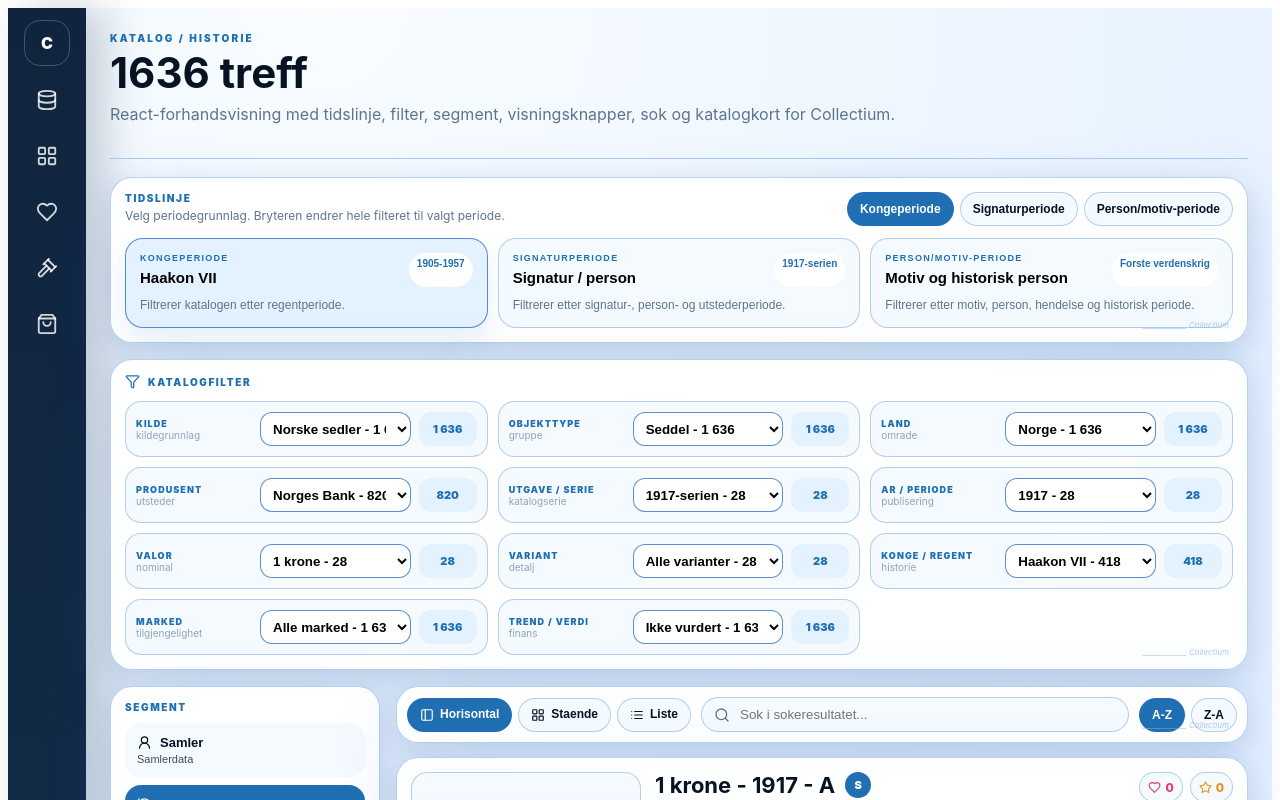
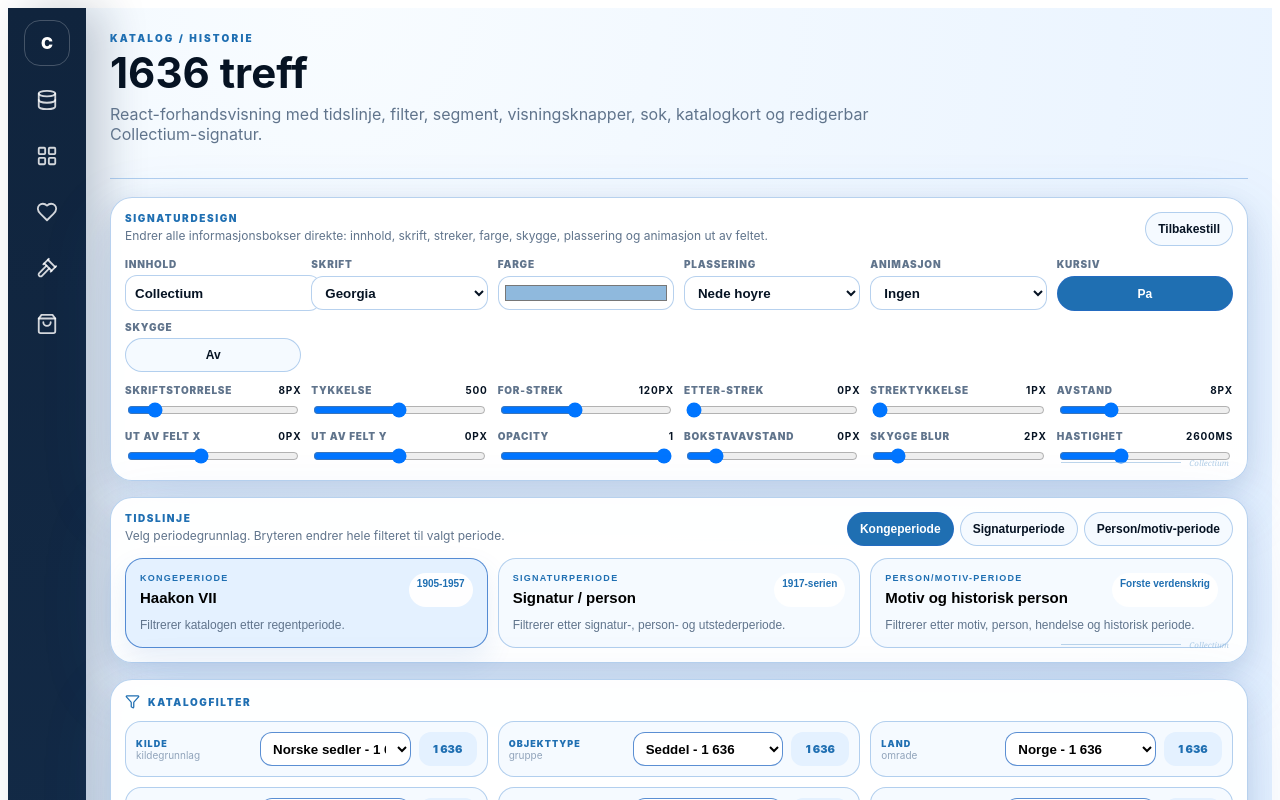
Before and after one commit to tsandvin/Collectium-, a React (Vite) app: page / in a window 1280 px wide. Shown: the top 800 px of the page. Built offline with nearby package versions, Linux system fonts and the light colour scheme.

Commit message:
Add configurable signature designer to preview

```diff
--- a/src/CollectiumKatalogReactPreview.jsx
+++ b/src/CollectiumKatalogReactPreview.jsx
@@ -1,4 +1,4 @@
-import React, { useMemo, useState } from "react";
+import React, { createContext, useContext, useMemo, useState } from "react";
 import {
   Archive,
   ChevronDown,
@@ -37,6 +37,33 @@ const skin = {
   shadowSoft: "0 12px 28px rgba(37,106,196,.10)",
 };
 
+const defaultSignature = {
+  text: "Collectium",
+  fontFamily: "Georgia, serif",
+  fontSize: 8,
+  fontWeight: 500,
+  italic: true,
+  color: "rgba(143,185,221,.72)",
+  beforeLine: 120,
+  afterLine: 0,
+  lineHeight: 1,
+  lineGap: 8,
+  opacity: 1,
+  letterSpacing: 0,
+  position: "bottomRight",
+  offsetX: 0,
+  offsetY: 0,
+  shadow: false,
+  shadowX: 0,
+  shadowY: 1,
+  shadowBlur: 2,
+  shadowColor: "rgba(6,19,35,.22)",
+  animation: "none",
+  duration: 2600,
+};
+
+const SignatureContext = createContext(defaultSignature);
+
 const filters = [
   { key: "source", label: "Kilde", note: "kildegrunnlag", values: [["Norske sedler", "1 636"], ["Norsk mynt", "412"], ["Reklameobjekter", "86"], ["Alle kilder", "2 134"]] },
   { key: "object_group", label: "Objekttype", note: "gruppe", values: [["Seddel", "1 636"], ["Mynt", "412"], ["Skilt", "86"], ["Alle typer", "2 134"]] },
@@ -69,12 +96,174 @@ const viewOptions = [
   { id: "list", label: "Liste", icon: List },
 ];
 
+function signatureAnchor(position) {
+  if (position === "bottomLeft") return { left: 18, bottom: 12 };
+  if (position === "topRight") return { right: 18, top: 12 };
+  if (position === "topLeft") return { left: 18, top: 12 };
+  if (position === "centerRight") return { right: 18, top: "50%" };
+  return { right: 18, bottom: 12 };
+}
+
+function signatureAnimation(name, duration) {
+  if (name === "float") return `collectiumSignatureFloat ${duration}ms ease-in-out infinite`;
+  if (name === "pulse") return `collectiumSignaturePulse ${duration}ms ease-in-out infinite`;
+  if (name === "slideOut") return `collectiumSignatureSlideOut ${duration}ms ease-in-out infinite`;
+  return "none";
+}
+
+function Signature() {
+  const settings = useContext(SignatureContext);
+  const textShadow = settings.shadow
+    ? `${settings.shadowX}px ${settings.shadowY}px ${settings.shadowBlur}px ${settings.shadowColor}`
+    : "none";
+
+  return (
+    <span
+      aria-hidden="true"
+      style={{
+        position: "absolute",
+        ...signatureAnchor(settings.position),
+        transform: `translate(${settings.offsetX}px, ${settings.offsetY}px)`,
+        display: "inline-flex",
+        alignItems: "center",
+        gap: settings.lineGap,
+        pointerEvents: "none",
+        opacity: settings.opacity,
+        color: settings.color,
+        fontFamily: settings.fontFamily,
+        fontSize: settings.fontSize,
+        fontWeight: settings.fontWeight,
+        fontStyle: settings.italic ? "italic" : "normal",
+        letterSpacing: settings.letterSpacing,
+        textShadow,
+        whiteSpace: "nowrap",
+        zIndex: 2,
+        animation: signatureAnimation(settings.animation, settings.duration),
+      }}
+    >
+      {settings.beforeLine > 0 && <span style={{ width: settings.beforeLine, height: settings.lineHeight, background: settings.color, opacity: 0.82 }} />}
+      <span>{settings.text}</span>
+      {settings.afterLine > 0 && <span style={{ width: settings.afterLine, height: settings.lineHeight, background: settings.color, opacity: 0.82 }} />}
+    </span>
+  );
+}
+
 function Panel({ children, style = {} }) {
   return (
-    <section style={{ position: "relative", borderRadius: 22, border: `1px solid ${skin.border}`, background: skin.panel, boxShadow: skin.shadow, ...style }}>
+    <section style={{ position: "relative", overflow: "visible", borderRadius: 22, border: `1px solid ${skin.border}`, background: skin.panel, boxShadow: skin.shadow, ...style }}>
       {children}
-      <span style={{ position: "absolute", right: 18, bottom: 12, fontSize: 8, fontStyle: "italic", color: "rgba(143,185,221,.72)" }}>____________ Collectium</span>
+      <Signature />
     </section>
+  );
+}
+
+function Control({ label, children }) {
+  return (
+    <label style={{ display: "grid", gap: 5, minWidth: 0 }}>
+      <span style={{ color: skin.muted, fontSize: 10, fontWeight: 900, textTransform: "uppercase", letterSpacing: ".08em" }}>{label}</span>
+      {children}
+    </label>
+  );
+}
+
+function inputStyle() {
+  return {
+    width: "100%",
+    minWidth: 0,
+    height: 34,
+    borderRadius: 12,
+    border: `1px solid ${skin.border}`,
+    background: "white",
+    color: skin.text,
+    padding: "0 9px",
+    outline: "none",
+    fontWeight: 750,
+  };
+}
+
+function SignatureDesigner({ signature, setSignature }) {
+  function patch(key, value) {
+    setSignature((current) => ({ ...current, [key]: value }));
+  }
+
+  return (
+    <Panel style={{ padding: 14, marginBottom: 16 }}>
+      <div style={{ display: "flex", justifyContent: "space-between", gap: 14, flexWrap: "wrap", marginBottom: 12 }}>
+        <div>
+          <div style={{ color: skin.accent, fontSize: 10, fontWeight: 900, textTransform: "uppercase", letterSpacing: ".16em" }}>Signaturdesign</div>
+          <div style={{ marginTop: 4, color: skin.muted, fontSize: 12 }}>Endrer alle informasjonsbokser direkte: innhold, skrift, streker, farge, skygge, plassering og animasjon ut av feltet.</div>
+        </div>
+        <button type="button" onClick={() => setSignature(defaultSignature)} style={pillButton(false)}>Tilbakestill</button>
+      </div>
+
+      <div style={{ display: "grid", gridTemplateColumns: "repeat(auto-fit, minmax(170px, 1fr))", gap: 10 }}>
+        <Control label="Innhold">
+          <input value={signature.text} onChange={(event) => patch("text", event.target.value)} style={inputStyle()} />
+        </Control>
+        <Control label="Skrift">
+          <select value={signature.fontFamily} onChange={(event) => patch("fontFamily", event.target.value)} style={inputStyle()}>
+            <option value="Georgia, serif">Georgia</option>
+            <option value="Inter, ui-sans-serif, system-ui">Inter</option>
+            <option value="Times New Roman, serif">Times</option>
+            <option value="Arial, sans-serif">Arial</option>
+            <option value="Courier New, monospace">Monospace</option>
+          </select>
+        </Control>
+        <Control label="Farge">
+          <input type="color" value={signature.color.startsWith("#") ? signature.color : "#8fb9dd"} onChange={(event) => patch("color", event.target.value)} style={{ ...inputStyle(), padding: 4 }} />
+        </Control>
+        <Control label="Plassering">
+          <select value={signature.position} onChange={(event) => patch("position", event.target.value)} style={inputStyle()}>
+            <option value="bottomRight">Nede hoyre</option>
+            <option value="bottomLeft">Nede venstre</option>
+            <option value="topRight">Oppe hoyre</option>
+            <option value="topLeft">Oppe venstre</option>
+            <option value="centerRight">Midt hoyre</option>
+          </select>
+        </Control>
+        <Control label="Animasjon">
+          <select value={signature.animation} onChange={(event) => patch("animation", event.target.value)} style={inputStyle()}>
+            <option value="none">Ingen</option>
+            <option value="float">Flyt</option>
+            <option value="pulse">Puls</option>
+            <option value="slideOut">Ut av felt</option>
+          </select>
+        </Control>
+        <Control label="Kursiv">
+          <button type="button" onClick={() => patch("italic", !signature.italic)} style={pillButton(signature.italic)}>{signature.italic ? "Pa" : "Av"}</button>
+        </Control>
+        <Control label="Skygge">
+          <button type="button" onClick={() => patch("shadow", !signature.shadow)} style={pillButton(signature.shadow)}>{signature.shadow ? "Pa" : "Av"}</button>
+        </Control>
+      </div>
+
+      <div style={{ display: "grid", gridTemplateColumns: "repeat(auto-fit, minmax(150px, 1fr))", gap: 10, marginTop: 12 }}>
+        <RangeControl label="Skriftstorrelse" value={signature.fontSize} min={6} max={22} unit="px" onChange={(value) => patch("fontSize", value)} />
+        <RangeControl label="Tykkelse" value={signature.fontWeight} min={100} max={900} step={100} onChange={(value) => patch("fontWeight", value)} />
+        <RangeControl label="For-strek" value={signature.beforeLine} min={0} max={280} unit="px" onChange={(value) => patch("beforeLine", value)} />
+        <RangeControl label="Etter-strek" value={signature.afterLine} min={0} max={220} unit="px" onChange={(value) => patch("afterLine", value)} />
+        <RangeControl label="Strektykkelse" value={signature.lineHeight} min={1} max={6} unit="px" onChange={(value) => patch("lineHeight", value)} />
+        <RangeControl label="Avstand" value={signature.lineGap} min={0} max={28} unit="px" onChange={(value) => patch("lineGap", value)} />
+        <RangeControl label="Ut av felt X" value={signature.offsetX} min={-160} max={220} unit="px" onChange={(value) => patch("offsetX", value)} />
+        <RangeControl label="Ut av felt Y" value={signature.offsetY} min={-80} max={80} unit="px" onChange={(value) => patch("offsetY", value)} />
+        <RangeControl label="Opacity" value={signature.opacity} min={0.1} max={1} step={0.05} onChange={(value) => patch("opacity", value)} />
+        <RangeControl label="Bokstavavstand" value={signature.letterSpacing} min={-1} max={6} step={0.25} unit="px" onChange={(value) => patch("letterSpacing", value)} />
+        <RangeControl label="Skygge blur" value={signature.shadowBlur} min={0} max={18} unit="px" onChange={(value) => patch("shadowBlur", value)} />
+        <RangeControl label="Hastighet" value={signature.duration} min={800} max={6000} step={100} unit="ms" onChange={(value) => patch("duration", value)} />
+      </div>
+    </Panel>
+  );
+}
+
+function RangeControl({ label, value, min, max, step = 1, unit = "", onChange }) {
+  return (
+    <label style={{ display: "grid", gap: 4 }}>
+      <span style={{ display: "flex", justifyContent: "space-between", gap: 8, color: skin.muted, fontSize: 10, fontWeight: 900, textTransform: "uppercase", letterSpacing: ".08em" }}>
+        <span>{label}</span>
+        <b style={{ color: skin.text }}>{value}{unit}</b>
+      </span>
+      <input type="range" min={min} max={max} step={step} value={value} onChange={(event) => onChange(Number(event.target.value))} />
+    </label>
   );
 }
 
@@ -168,7 +357,7 @@ function FilterSystem({ filterIndexes, setFilterIndexes }) {
 
 function pillButton(active) {
   return {
-    height: 34,
+    minHeight: 34,
     borderRadius: 999,
     border: `1px solid ${active ? skin.borderStrong : skin.border}`,
     background: active ? skin.accent : skin.panel2,
@@ -261,11 +450,11 @@ function StandingCard({ row, segment }) {
 }
 
 function ListRow({ row, expanded, onToggle, segment }) {
-  return <article style={{ overflow: "hidden", borderRadius: 16, border: `1px solid ${skin.border}`, background: skin.panel, boxShadow: skin.shadowSoft }}><button onClick={onToggle} style={{ width: "100%", display: "grid", gridTemplateColumns: "82px 1.4fr .6fr .5fr .35fr 140px 24px", gap: 12, alignItems: "center", padding: "8px 12px", border: 0, background: "transparent", textAlign: "left", cursor: "pointer" }}><Banknote tone={row.tone} compact /><strong>{row.title}</strong><span>{row.issue}</span><span>{row.variant}</span><strong>{row.rarity}</strong><span style={{ textAlign: "right", fontWeight: 900 }}>{row.value}</span>{expanded ? <ChevronUp size={16} color={skin.accent} /> : <ChevronDown size={16} color={skin.accent} />}</button>{expanded && <div style={{ borderTop: `1px solid ${skin.border}`, padding: 12, background: "rgba(245,250,255,.76)" }}><DetailGrid row={row} segment={segment} /></div>}</article>;
+  return <article style={{ overflow: "visible", borderRadius: 16, border: `1px solid ${skin.border}`, background: skin.panel, boxShadow: skin.shadowSoft, position: "relative" }}><Signature /><button onClick={onToggle} style={{ width: "100%", display: "grid", gridTemplateColumns: "82px 1.4fr .6fr .5fr .35fr 140px 24px", gap: 12, alignItems: "center", padding: "8px 12px", border: 0, background: "transparent", textAlign: "left", cursor: "pointer" }}><Banknote tone={row.tone} compact /><strong>{row.title}</strong><span>{row.issue}</span><span>{row.variant}</span><strong>{row.rarity}</strong><span style={{ textAlign: "right", fontWeight: 900 }}>{row.value}</span>{expanded ? <ChevronUp size={16} color={skin.accent} /> : <ChevronDown size={16} color={skin.accent} />}</button>{expanded && <div style={{ borderTop: `1px solid ${skin.border}`, padding: 12, background: "rgba(245,250,255,.76)" }}><DetailGrid row={row} segment={segment} /></div>}</article>;
 }
 
 function smallBadge(color) {
-  return { display: "inline-flex", alignItems: "center", gap: 4, height: 28, borderRadius: 999, border: `1px solid ${skin.border}`, background: skin.panel2, padding: "0 8px", color, fontSize: 12, fontWeight: 800 };
+  return { display: "inline-flex", alignItems: "center", gap: 4, minHeight: 28, borderRadius: 999, border: `1px solid ${skin.border}`, background: skin.panel2, padding: "0 8px", color, fontSize: 12, fontWeight: 800 };
 }
 
 export default function CollectiumKatalogReactPreview() {
@@ -275,6 +464,7 @@ export default function CollectiumKatalogReactPreview() {
   const [query, setQuery] = useState("");
   const [sortDirection, setSortDirection] = useState("asc");
   const [expanded, setExpanded] = useState(rows[0].id);
+  const [signature, setSignature] = useState(defaultSignature);
   const [filterIndexes, setFilterIndexes] = useState(() => Object.fromEntries(filters.map((filter) => [filter.key, 0])));
 
   const filteredRows = useMemo(() => {
@@ -284,6 +474,21 @@ export default function CollectiumKatalogReactPreview() {
   }, [query, sortDirection]);
 
   return (
+    <SignatureContext.Provider value={signature}>
+      <style>{`
+        @keyframes collectiumSignatureFloat {
+          0%, 100% { transform: translate(var(--sig-x, 0), var(--sig-y, 0)); }
+          50% { transform: translate(calc(var(--sig-x, 0) + 0px), calc(var(--sig-y, 0) - 4px)); }
+        }
+        @keyframes collectiumSignaturePulse {
+          0%, 100% { filter: opacity(.55); }
+          50% { filter: opacity(1); }
+        }
+        @keyframes collectiumSignatureSlideOut {
+          0%, 100% { margin-right: 0; }
+          50% { margin-right: -26px; }
+        }
+      `}</style>
       <div style={{ minHeight: "100vh", fontFamily: "Inter, ui-sans-serif, system-ui, -apple-system, Segoe UI, sans-serif", color: skin.text, background: `radial-gradient(circle at 25% 0%, #f8fcff, ${skin.page} 44%, #dbeeff)` }}>
         <div style={{ display: "grid", gridTemplateColumns: "78px 1fr", minHeight: "100vh" }}>
           <aside style={{ display: "flex", flexDirection: "column", alignItems: "center", gap: 12, padding: 12, background: "linear-gradient(180deg, #10243d, #173456)", boxShadow: "18px 0 44px rgba(16,36,61,.22)" }}>
@@ -294,8 +499,9 @@ export default function CollectiumKatalogReactPreview() {
             <header style={{ borderBottom: `1px solid ${skin.border}`, paddingBottom: 18, marginBottom: 18 }}>
               <div style={{ fontSize: 10, fontWeight: 900, color: skin.accent, textTransform: "uppercase", letterSpacing: ".22em" }}>Katalog / {segment}</div>
               <h1 style={{ fontSize: 42, lineHeight: 1, margin: "8px 0 0" }}>1636 treff</h1>
-            <p style={{ marginTop: 10, color: skin.muted, maxWidth: 820 }}>React-forhandsvisning med tidslinje, filter, segment, visningsknapper, sok og katalogkort for Collectium.</p>
+              <p style={{ marginTop: 10, color: skin.muted, maxWidth: 820 }}>React-forhandsvisning med tidslinje, filter, segment, visningsknapper, sok, katalogkort og redigerbar Collectium-signatur.</p>
             </header>
+            <SignatureDesigner signature={signature} setSignature={setSignature} />
             <TimelinePeriodRow timelineMode={timelineMode} setTimelineMode={setTimelineMode} setFilterIndexes={setFilterIndexes} />
             <FilterSystem filterIndexes={filterIndexes} setFilterIndexes={setFilterIndexes} />
             <section style={{ display: "grid", gridTemplateColumns: "270px 1fr", gap: 16 }}>
@@ -310,5 +516,6 @@ export default function CollectiumKatalogReactPreview() {
           </main>
         </div>
       </div>
+    </SignatureContext.Provider>
   );
 }
```
Lines whose indentation alone changed are shown as unchanged.
